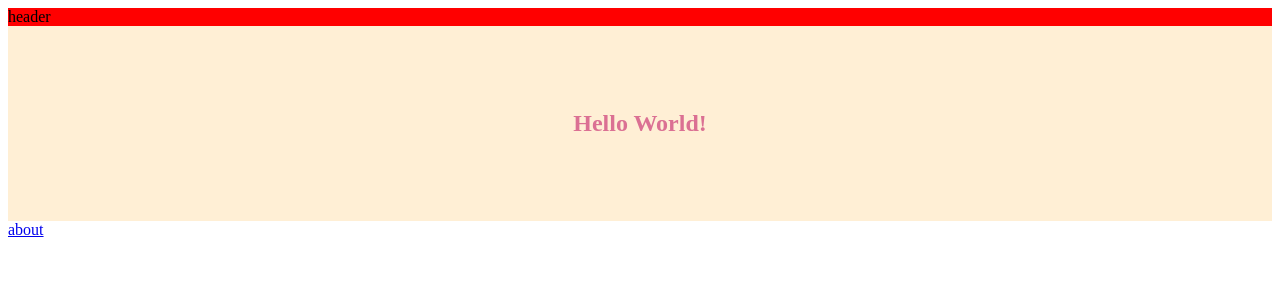
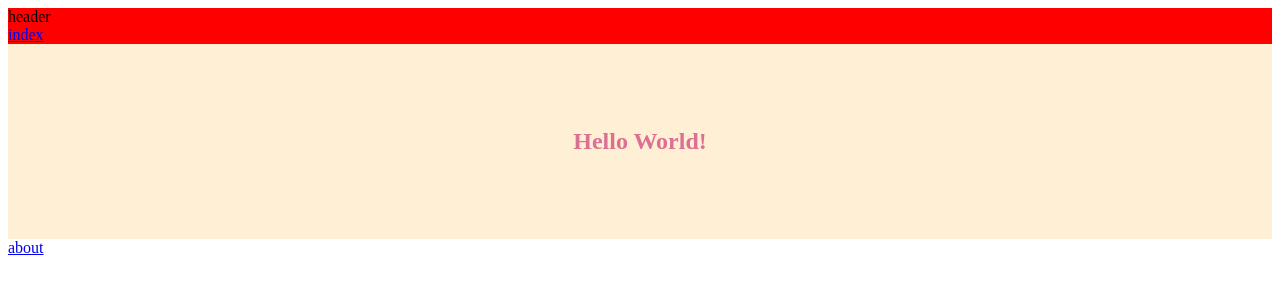
Before and after one commit to n-kurasawa/nextjs-sandbox, a Next.js app in the folder src/app/: page / in a window 1280 px wide. Shown: the top 300 px of the page. Built offline with nearby package versions, Linux system fonts and the light colour scheme.

Commit message:
add link to header

```diff
--- a/src/app/components/header.js
+++ b/src/app/components/header.js
@@ -1,5 +1,6 @@
 import React from 'react'
 import styled from 'styled-components'
+import Link from 'next/link'
 
 const Header = styled.header`
   background: red;
@@ -8,5 +9,6 @@ const Header = styled.header`
 export default () => (
   <Header>
     <div>header</div>
+    <Link href="/index"><a>index</a></Link>
   </Header>
 )
```
